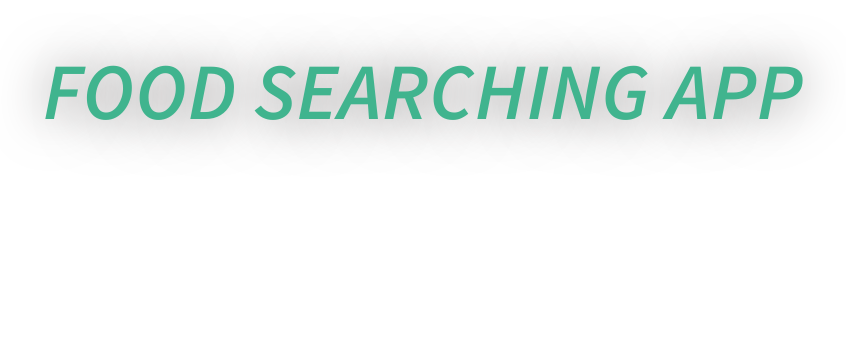
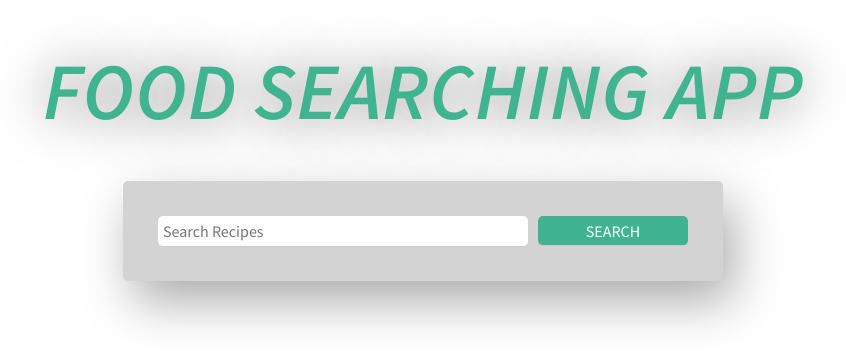
Before and after one commit to jkwagneriii/React_Recipes, a React (Create React App) app in the folder client/: page / in a window 1280 px wide. Shown: the top 364 px of the page, without its empty margins (217-1063 px from the left). Built offline with nearby package versions, Linux system fonts and the light colour scheme; no server answers.

Commit message:
setting up standard onClick and onChange functions for the form and input

```diff
--- a/client/src/App.js
+++ b/client/src/App.js
@@ -1,9 +1,11 @@
-import React from 'react'
+import React, {useState} from 'react'
 import Axios from 'axios'
 import './App.css'
 
 
 const App = () => {
+    const [query, setQuery] = useState("")
+
     const APP_ID = "8bacc5bd";
     const APP_KEY = "b60c242d9b21f12794d7e14b797c70ac";
 
@@ -11,15 +13,25 @@ const App = () => {
 
     const getData = async () => {
         const result = await Axios.get(url)
-
         console.log(result)
     }
 
-    getData()
+    const onChange = (event) => {
+        console.log(event.target.value)
+    }
+
+    const onSubmit = (event) => {
+        event.preventDefault();
+        getData();
+    }
 
     return (
         <div className="App">
             <h1>Food Searching App</h1>
+            <form className="search-form" onSubmit={onSubmit}>
+                <input type="text" placeholder="Search Recipes" autocomplete="off" onChange={onChange}/>
+                <input type="submit" value="Search"/>
+            </form>
         </div>
     )
 }
```
